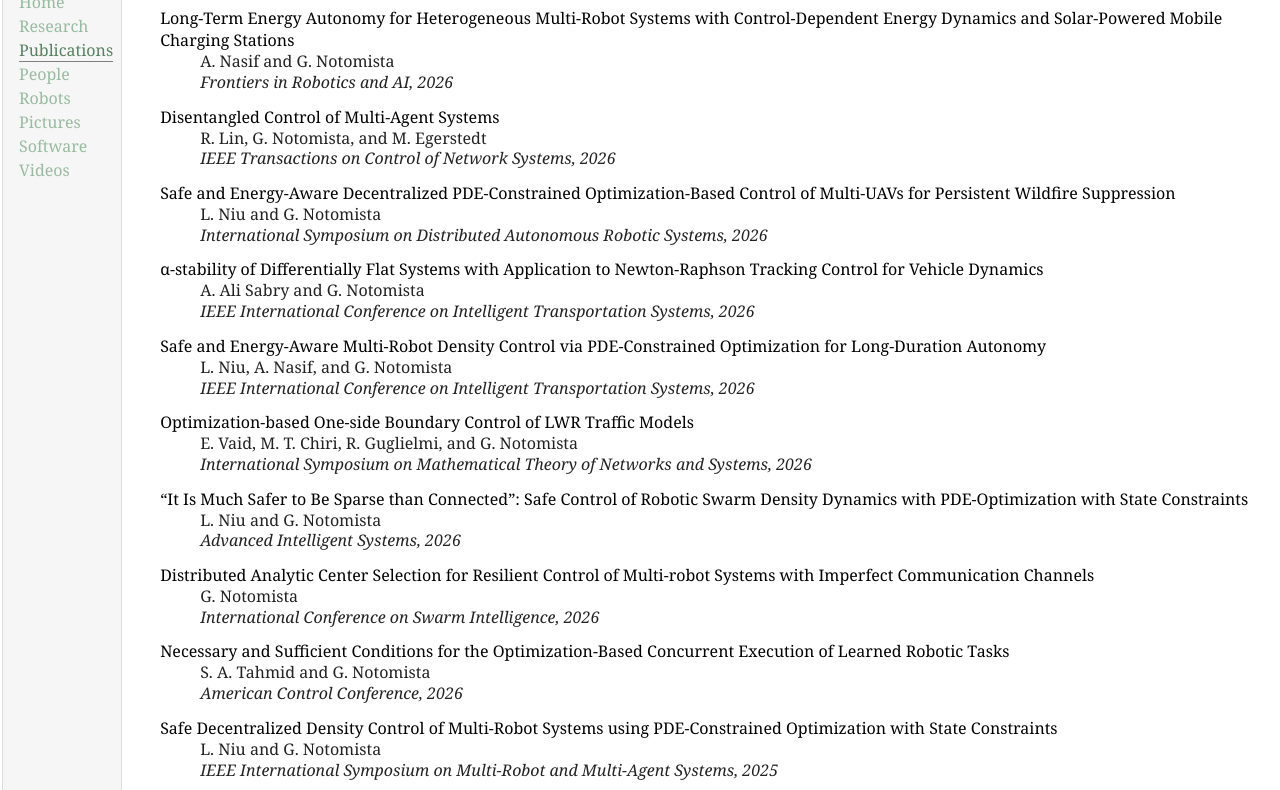
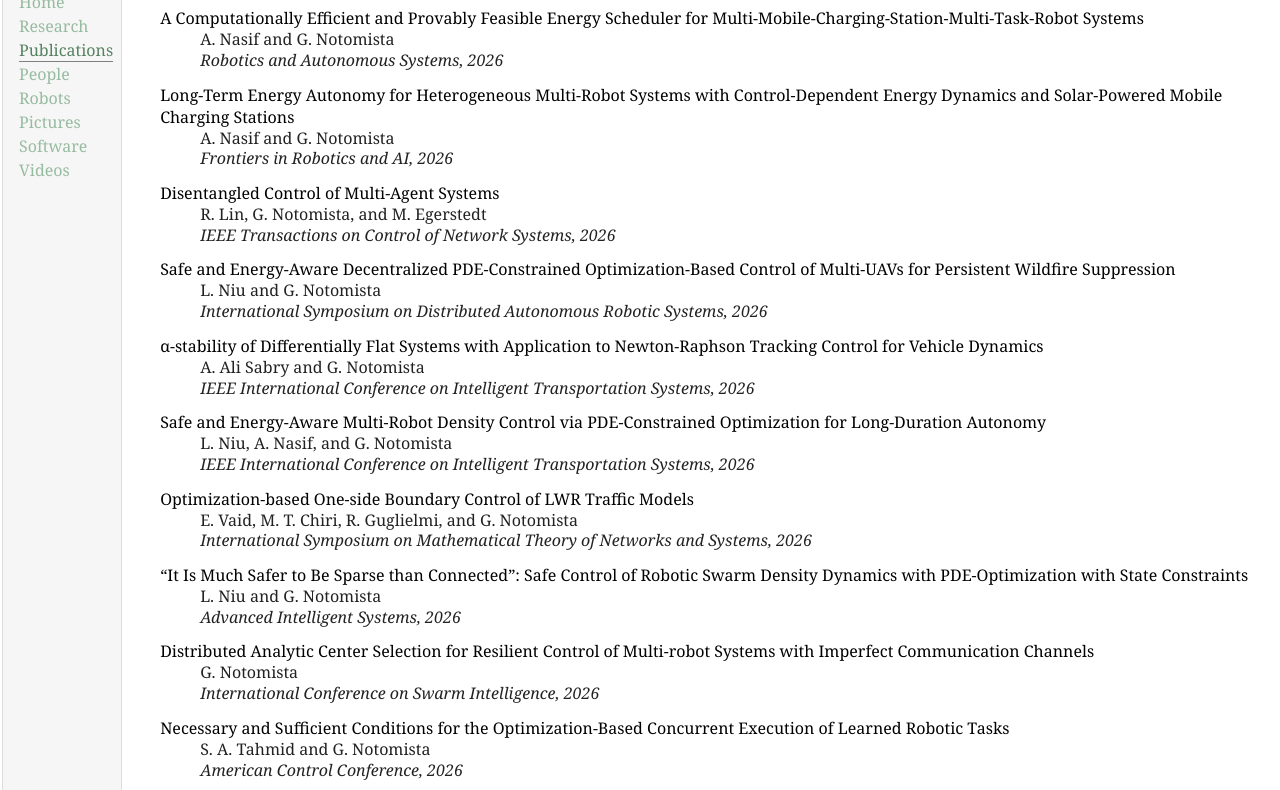
Before and after one commit to erablab/erablab.github.io, a plain HTML site: page publications.html in a window 1280 px wide. Shown: the part 62-852 px from the top of the page. Drawn offline with nearby package versions, Linux system fonts and the light colour scheme; some packages are replaced by stand-ins of ours.

Commit message:
news and publications

```diff
--- a/publications.html
+++ b/publications.html
@@ -44,6 +44,13 @@ MathJax.Hub.Config({
 <div id="toptitle">
 <h1>Publications</h1>
 </div>
+<dl>
+<dt>A Computationally Efficient and Provably Feasible Energy Scheduler for Multi-Mobile-Charging-Station-Multi-Task-Robot Systems</dt>
+<dd><p>
+A. Nasif and G. Notomista
+<br /> <i>Robotics and Autonomous Systems, 2026</i>
+</p></dd>
+</dl>
 <dl>
 <dt>Long-Term Energy Autonomy for Heterogeneous Multi-Robot Systems with Control-Dependent Energy Dynamics and Solar-Powered Mobile Charging Stations</dt>
 <dd><p>
```
Also changed, not shown: index.html (+3 -0 lines), 2 other files.
